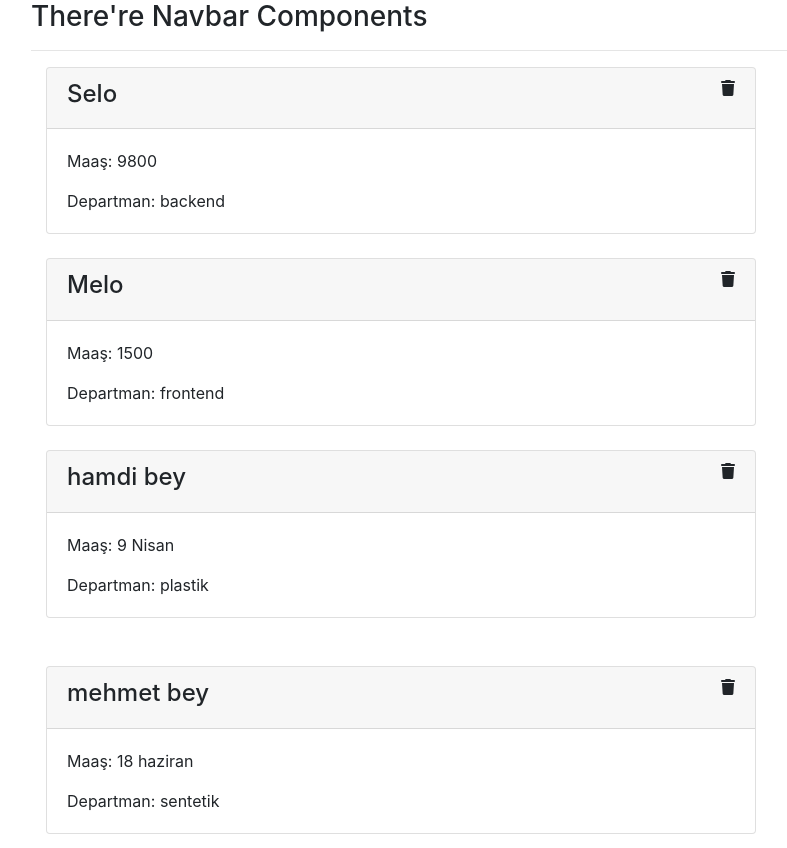
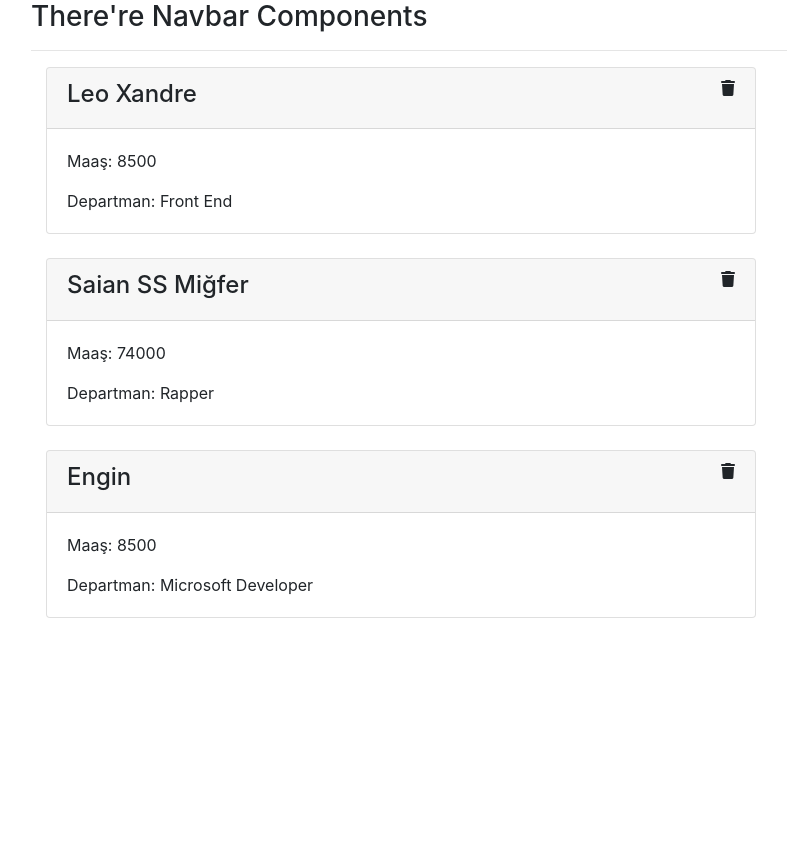
Before and after one commit to selcukyazicii/reactPractice, a React (Create React App) app in the folder reactt/: page / in a window 1280 px wide. Shown: the top 848 px of the page, without its empty margins (54-841 px from the left). After the commit the page ends 800 px from the top, so only its background shows below. Built offline with nearby package versions, Linux system fonts and the light colour scheme.

Commit message:
added contextAPI

```diff
--- a/reactt/src/App.js
+++ b/reactt/src/App.js
@@ -2,36 +2,14 @@
 import React,{Component} from 'react';
 import './App.css';
 import Navbar from './components/Navbar';
-import User from './components/User';
-import Products from './components/Products';
+import Users from './components/Users';
 class App extends Component{
   render(){
     return(
       <div className='container'>
         <Navbar title="There're Navbar Components"/>
         <hr/>
-        <User
-        name="Selo"
-        salary="9800"
-        department="backend"
-        />
-
-        <User
-        name="Melo"
-        salary="1500"
-        department="frontend"
-        />
-        <Products
-        skt="9 Nisan"
-        hammadde="plastik"
-        owner="hamdi bey"
-        />
-        <br></br>
-        <Products
-        skt="18 haziran"
-        hammadde="sentetik"
-        owner="mehmet bey"
-        />
+        <Users />
       </div>
     )
   }
--- a/reactt/src/components/User.js
+++ b/reactt/src/components/User.js
@@ -17,7 +17,9 @@ import PropTypes from 'prop-types'
             isVisible:!this.state.isVisible
         })
      }
-
+     alertEVent=()=>{
+         alert("Dur daha burayı yazmadım")
+     }
     render() {
         const{name,salary,department}=this.props;
         const{isVisible}=this.state;
@@ -27,7 +29,7 @@ import PropTypes from 'prop-types'
                 <div className='card'>
                     <div className='card-header d-flex justify-content-between'>
                     <h4 className='d-inline' onClick={this.onClickEvent}>{name}</h4>
-                    <i className="fas fa-trash"  style={{cursor:"pointer"}}></i>
+                    <i className="fas fa-trash" onClick={this.alertEVent}  style={{cursor:"pointer"}}></i>
                     </div>
                     {
                         isVisible ? <div className="card-body">
@@ -43,7 +45,7 @@ import PropTypes from 'prop-types'
 }
 User.propTypes={
     name:PropTypes.string.isRequired,
-    salary:PropTypes.number.isRequired,
+    salary:PropTypes.string.isRequired,
     department:PropTypes.string.isRequired
 }
 User.defaultProps={
--- /dev/null
+++ b/reactt/src/components/Users.js
@@ -0,0 +1,30 @@
+import React, { Component } from "react";
+import User from "./User";
+import UserConsumer from "../context";
+class Users extends Component {
+  render() {
+    return (
+      <UserConsumer>
+        {
+        (value) => {
+          const { users } = value;
+          return (
+            <div>
+              {users.map((user) => {
+                return (
+                  <User
+                    key={user.id}
+                    name={user.name}
+                    salary={user.salary}
+                    department={user.department}
+                  />
+                );
+              })}
+            </div>
+          );
+        }}
+      </UserConsumer>
+    );
+  }
+}
+export default Users;
--- /dev/null
+++ b/reactt/src/context.js
@@ -0,0 +1,47 @@
+import React, { Component } from 'react'
+import User from './components/User';
+
+const UserContext=React.createContext();
+
+export class UserProvider extends Component {
+    state={
+        users:[
+            {
+              id:1,
+              name:"Leo Xandre",
+              salary:"8500",
+              department:"Front End"
+            },
+            {
+              id:2,
+              name:"Saian SS Miğfer",
+              salary:"74000",
+              department:"Rapper"
+            },
+            {
+              id:3,
+              name:"Engin",
+              salary:"8500",
+              department:"Microsoft Developer"
+            }
+          ],
+          admins:[
+                {
+                  id:1,
+                  claims:"Admin",
+                  location:"Izmit"
+                }
+              ]
+    }
+    render() {
+        return (
+            <div>
+                <UserContext.Provider value={this.state}>
+                    {this.props.children}
+                </UserContext.Provider>
+            </div>
+        )
+    }
+}
+const UserConsumer=UserContext.Consumer;
+export default UserConsumer
--- a/reactt/src/index.js
+++ b/reactt/src/index.js
@@ -3,10 +3,13 @@ import ReactDOM from 'react-dom';
 import './index.css';
 import App from './App';
 import reportWebVitals from './reportWebVitals';
+import {UserProvider} from "./context"
+ReactDOM.render(
 
-ReactDOM.render(
   <React.StrictMode>
-    <App />
+    <UserProvider>
+          <App />
+    </UserProvider>
   </React.StrictMode>,
   document.getElementById('root')
 );
```
Also changed, not shown: reactt/src/components/Admin.js (added, +42 -0 lines), reactt/src/components/Admins.js (added, +23 -0 lines).
